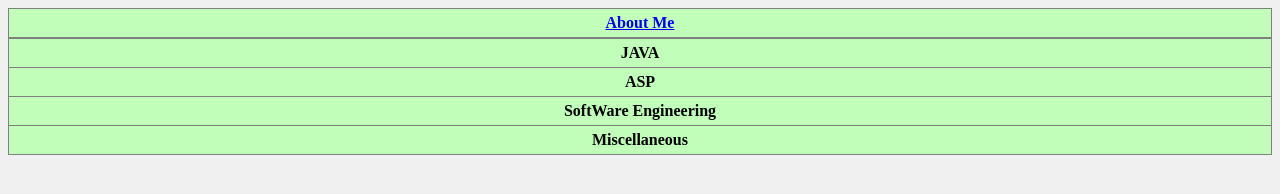
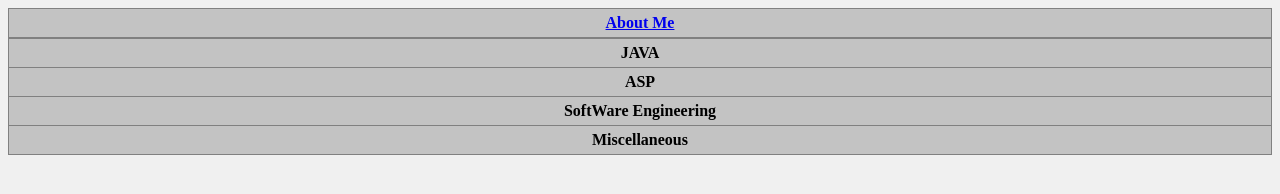
Before and after one commit to ArumugaDevi/eResources, a plain HTML site: page left.html in a window 1280 px wide. Drawn offline with nearby package versions, Linux system fonts and the light colour scheme.

Commit message:
Add files via upload

```diff
--- a/left.html
+++ b/left.html
@@ -13,7 +13,7 @@
     padding: 5px;
 }
 
-th {cursor: pointer; background:#c0feba}
+th {cursor: pointer; background:#c3c3c3}
 
 table {
     width: 100%;
@@ -41,7 +41,7 @@ $('thead').on('click', function(){
  <body  bgcolor="#f0f0f0">
  <table id="example0">
  <tr>
- <td  bgcolor=#c0feba align=center><b><a href="about.html" target="right">About Me</a></b></td>
+ <td  bgcolor=#c3c3c3 align=center><b><a href="about.html" target="right">About Me</a></b></td>
  </tr>
  </table>
 
```
Also changed, not shown: SEPart1.html (+1 -1 lines), SEPart2.html (+1 -1 lines).
